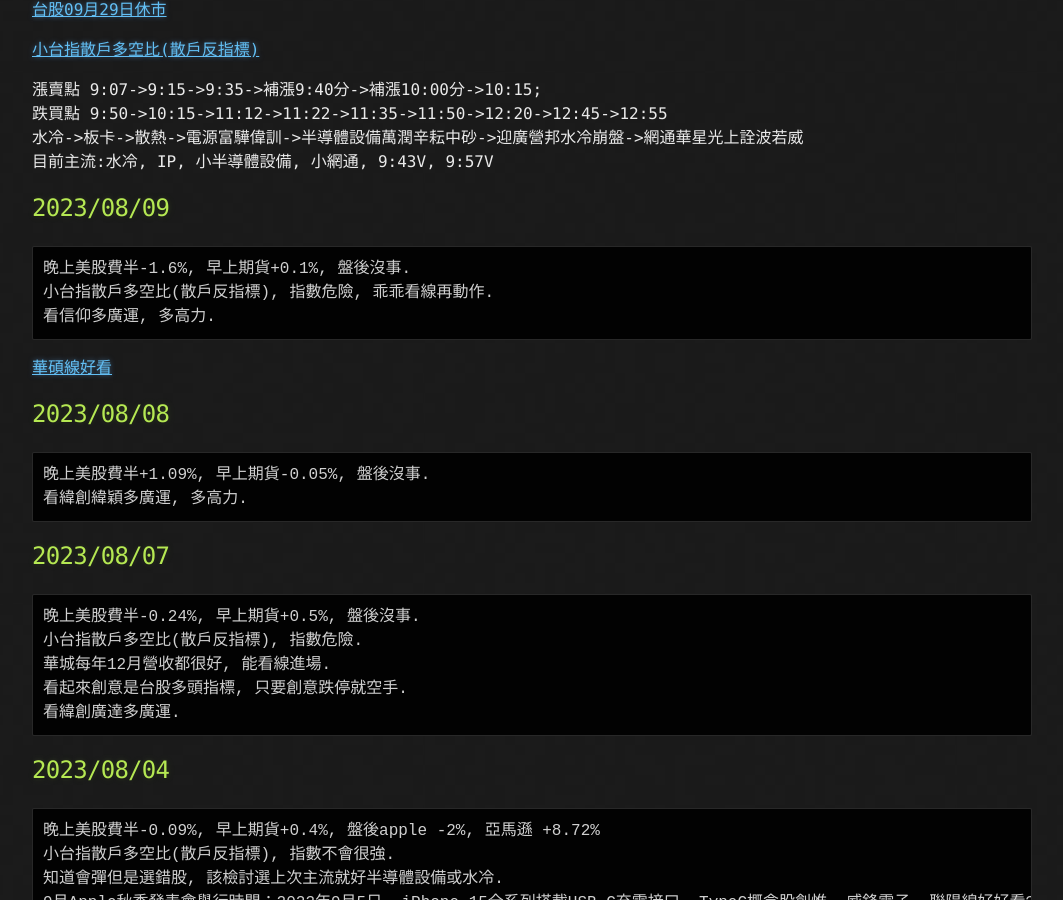
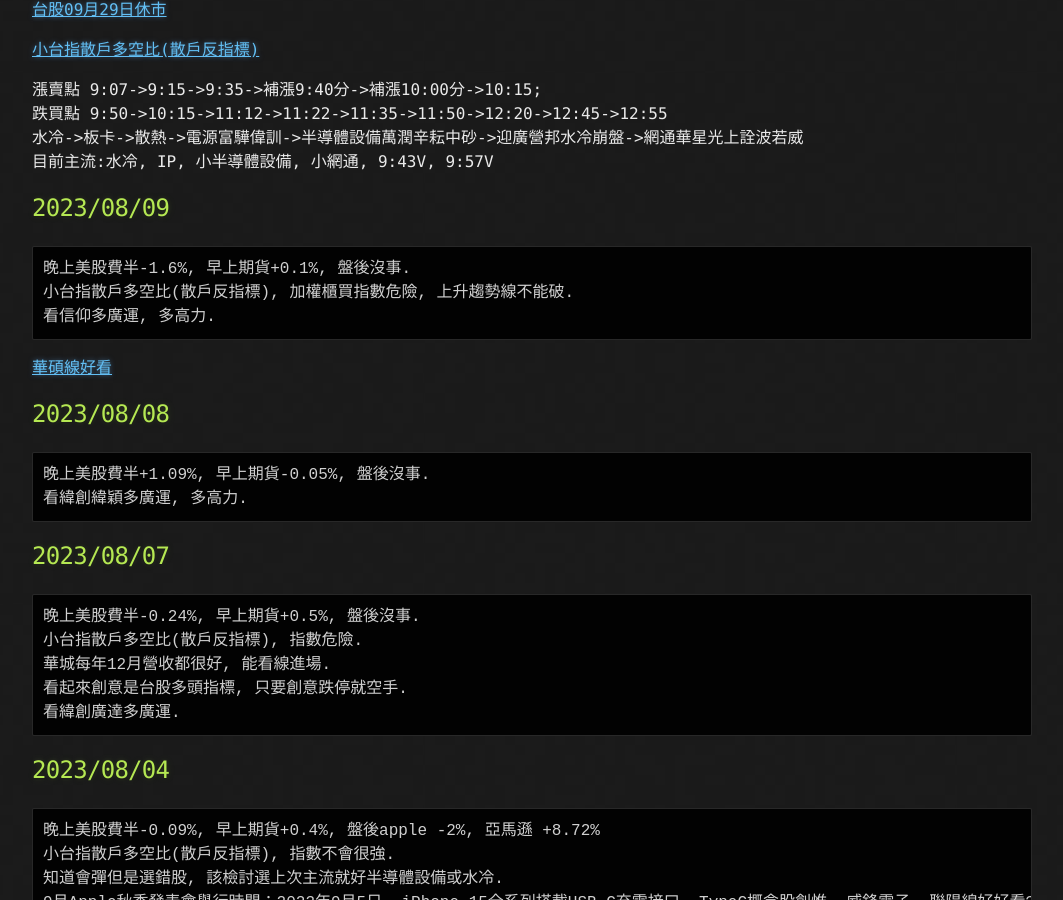
Before and after one commit to lepg5487/Stock_God, a Jekyll site: the page built from index.md, in a window 1280 px wide and 900 px high, scrolled down 460 px. Shown: the whole window, without its empty margins (108-1171 px from the left). Built offline with Jekyll 4.4.1, drawn with Linux system fonts in a browser that asks for light colours; our own code applies the rules of GitHub Pages for plain Markdown files.

Commit message:
Update index.md

````diff
--- a/index.md
+++ b/index.md
@@ -24,7 +24,7 @@ layout: testlayouts
 ## 2023/08/09
 ```
 晚上美股費半-1.6%, 早上期貨+0.1%, 盤後沒事.
-小台指散戶多空比(散戶反指標), 指數危險, 乖乖看線再動作.
+小台指散戶多空比(散戶反指標), 加權櫃買指數危險, 上升趨勢線不能破.
 看信仰多廣運, 多高力.
 ```
 [華碩線好看](https://news.cnyes.com/news/id/5279905)
````
